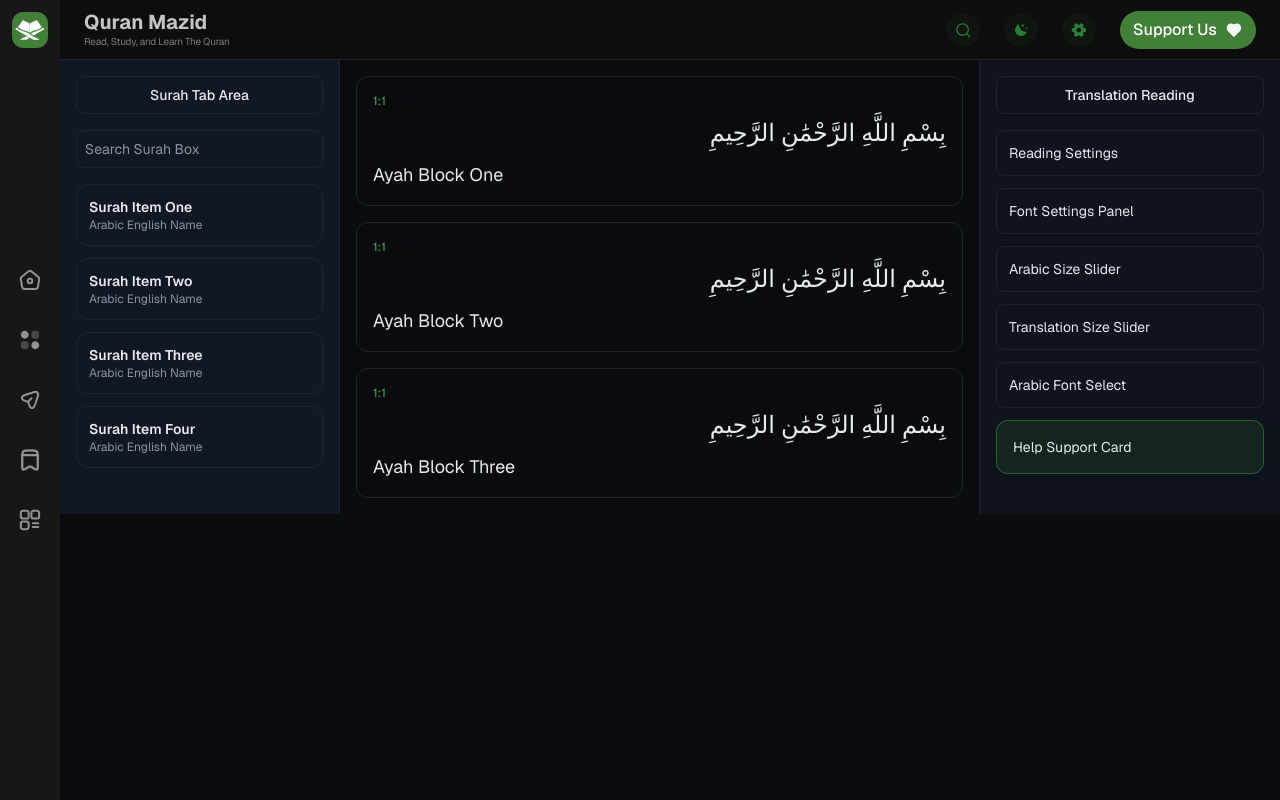
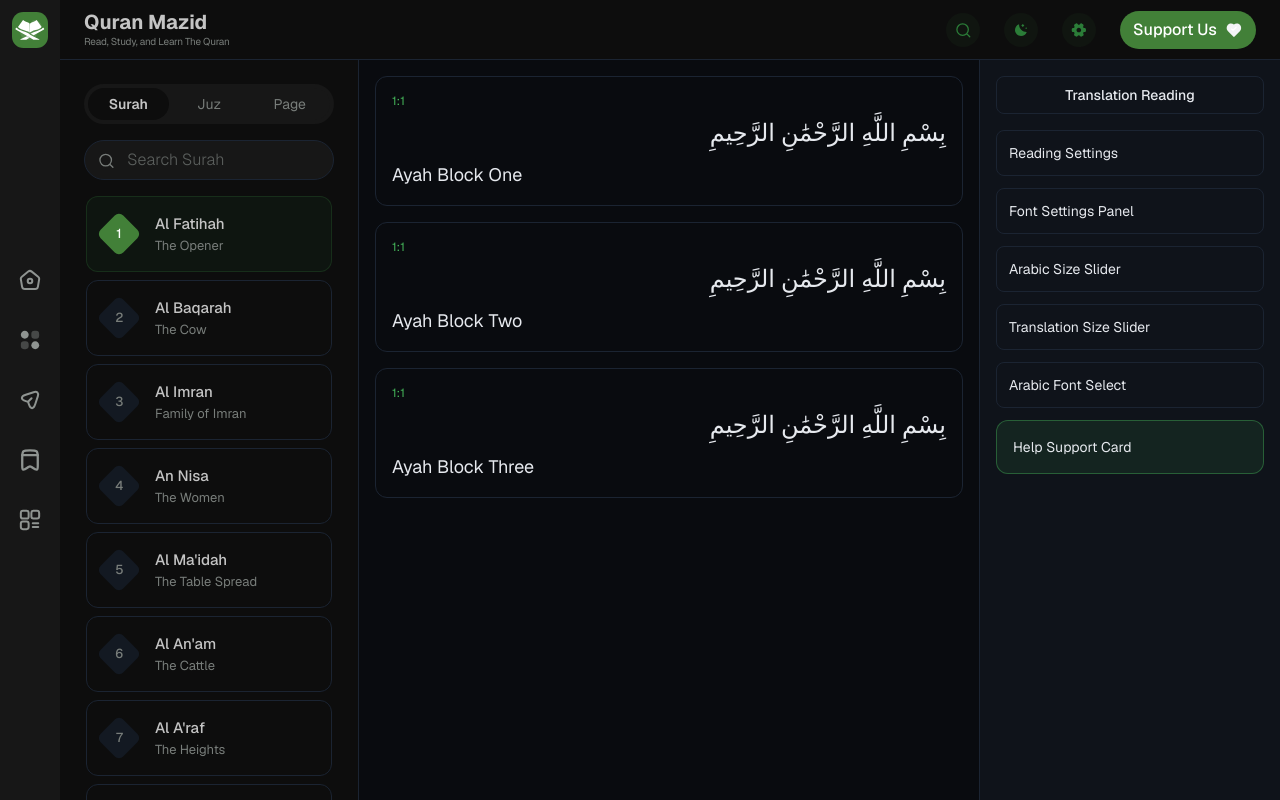
Before and after one commit to Shur0v/quranmazid, a Next.js app: page / in a window 1280 px wide. Built offline with nearby package versions, Linux system fonts and the light colour scheme.

Commit message:
surah tab area design complete

```diff
--- a/src/app/globals.css
+++ b/src/app/globals.css
@@ -27,3 +27,25 @@
   color: var(--foreground);
   font-family: var(--font-geist-sans), Arial, Helvetica, sans-serif;
 }
+
+.surah-scroll {
+  scrollbar-width: thin;
+  scrollbar-color: #2e6b33 transparent;
+}
+
+.surah-scroll::-webkit-scrollbar {
+  width: 6px;
+}
+
+.surah-scroll::-webkit-scrollbar-track {
+  background: transparent;
+}
+
+.surah-scroll::-webkit-scrollbar-thumb {
+  background: #2e6b33;
+  border-radius: 9999px;
+}
+
+.surah-scroll::-webkit-scrollbar-thumb:hover {
+  background: #3a7c41;
+}
--- a/src/app/page.tsx
+++ b/src/app/page.tsx
@@ -10,6 +10,18 @@
 import TopbarThemeIcon from "../../public/icons/topbarthemeicon";
 
 export default function Home() {
+  const surahItems = [
+    { id: "001", name: "Al Fatihah", subtitle: "The Opener", arabic: "الفاتحة", active: true },
+    { id: "002", name: "Al Baqarah", subtitle: "The Cow", arabic: "البقرة" },
+    { id: "003", name: "Al Imran", subtitle: "Family of Imran", arabic: "آل عمران" },
+    { id: "004", name: "An Nisa", subtitle: "The Women", arabic: "النساء" },
+    { id: "005", name: "Al Ma'idah", subtitle: "The Table Spread", arabic: "المائدة" },
+    { id: "006", name: "Al An'am", subtitle: "The Cattle", arabic: "الأنعام" },
+    { id: "007", name: "Al A'raf", subtitle: "The Heights", arabic: "الأعراف" },
+    { id: "008", name: "Al Anfal", subtitle: "The Spoils of War", arabic: "الأنفال" },
+    { id: "009", name: "At Tawbah", subtitle: "The Repentance", arabic: "التوبة" },
+  ];
+
   return (
     <main className="min-h-screen bg-background text-foreground">
       <div className="grid min-h-screen grid-cols-[60px_1fr]">
@@ -135,23 +147,47 @@
             </div>
           </nav>
 
-          <div className="grid grid-cols-[280px_1fr_300px] pt-[60px]">
-            <aside className="border-r border-border bg-panel-soft p-4">
-              <div className="mb-4 rounded-lg border border-border p-2 text-center text-sm font-medium">
-                Surah Tab Area
-              </div>
-              <div className="mb-4 rounded-lg border border-border p-2 text-sm text-muted">
-                Search Surah Box
-              </div>
-              <div className="space-y-3">
-                {["Surah Item One", "Surah Item Two", "Surah Item Three", "Surah Item Four"].map(
-                  (item) => (
-                    <div key={item} className="rounded-xl border border-border p-3">
-                      <p className="text-sm font-semibold">{item}</p>
-                      <p className="text-xs text-muted">Arabic English Name</p>
+          <div className="grid grid-cols-[299px_1fr_300px] pt-[60px]">
+            <aside className="sticky top-[--top-nav-size] isolate z-[1] h-[calc(100vh-60px)] overflow-hidden bg-[#0d0d0d] transition-all duration-300 ease-linear max-laptop:hidden">
+              <div className="flex h-full w-full border-e border-[#1b2432]">
+                <div className="flex h-full w-full flex-col overflow-y-auto pt-6">
+                  <div className="relative isolate flex min-h-10 items-center rounded-full border-4 border-[#171717] bg-[#171717] mb-4 mx-6">
+                    <button className="z-10 h-full w-full text-[14px] font-semibold text-[#c4c4c4]">Surah</button>
+                    <button className="z-10 h-full w-full text-[14px] text-[#787d7a]">Juz</button>
+                    <button className="z-10 h-full w-full text-[14px] text-[#787d7a]">Page</button>
+                    <div className="absolute h-full rounded-full bg-[#0d0d0d] transition-transform duration-300 ease-in-out w-[calc(33.333333333333336%)] translate-x-[0%]" />
+                  </div>
+
+                  <div className="mb-4 px-6">
+                    <div className="flex h-10 items-center gap-3 rounded-full border border-[#1b2432] bg-[#171717] px-3 text-base text-[#787d7a]">
+                      <TopbarSearchIcon className="h-[21px] w-[21px] text-[#787d7a]" />
+                      <input
+                        type="text"
+                        className="w-full bg-transparent font-light outline-none placeholder:text-[#787d7ab3]"
+                        placeholder="Search Surah"
+                        aria-label="Search Surah"
+                      />
                     </div>
-                  )
-                )}
+                  </div>
+
+                  <div className="surah-scroll overflow-y-auto pb-2">
+                    {surahItems.map((surah) => (
+                      <div key={surah.id} className="block pb-2 pe-[26px] ps-[26px]">
+                        <a href={`/${surah.id}`}>
+                          <div className={`group/card flex w-full min-w-[200px] cursor-pointer select-none items-center justify-between gap-5 rounded-xl border border-[#1b2432] px-4 tablet:gap-4 h-[76px] hover:bg-[#132617]/35 ${surah.active ? "!border-[#2f6b32]/30 !bg-[#132617]/35" : ""}`}>
+                            <div className={`flex size-[32px] min-h-8 min-w-8 rotate-45 items-center justify-center rounded-[6px] transition-colors duration-200 ${surah.active ? "bg-[#428038]" : "bg-[#131922] group-hover/card:bg-[#428038]"}`}>
+                              <span className={`-rotate-45 font-medium text-[13px] transition-colors duration-200 ${surah.active ? "text-[#ffffff]" : "text-[#787D7A] group-hover/card:text-[#ffffff]"}`}>{surah.id.replace(/^0+/, "")}</span>
+                            </div>
+                            <div className="flex-grow text-start w-1/2 laptop:w-full desktop:w-1/2 desktop:flex-shrink-0">
+                              <p className="line-clamp-1 break-all pr-3 text-[15px] font-medium text-[#c4c4c4]">{surah.name}</p>
+                              <p className="line-clamp-1 break-all text-[13px] font-normal text-[#787d7a]">{surah.subtitle}</p>
+                            </div>
+                          </div>
+                        </a>
+                      </div>
+                    ))}
+                  </div>
+                </div>
               </div>
             </aside>
 
```
